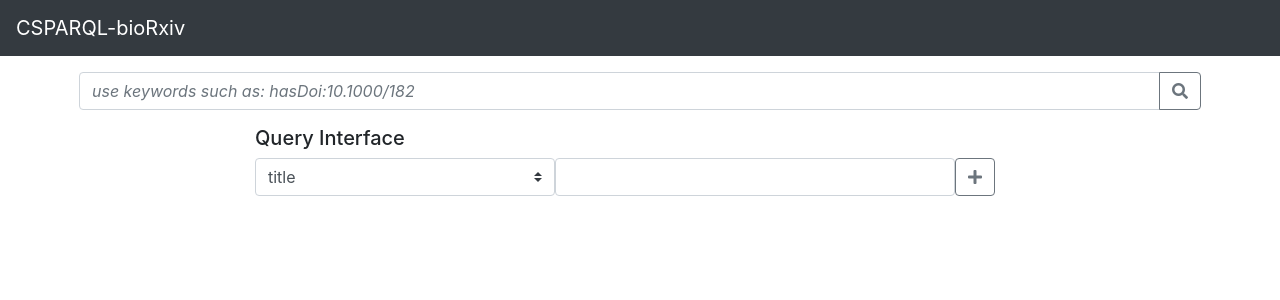
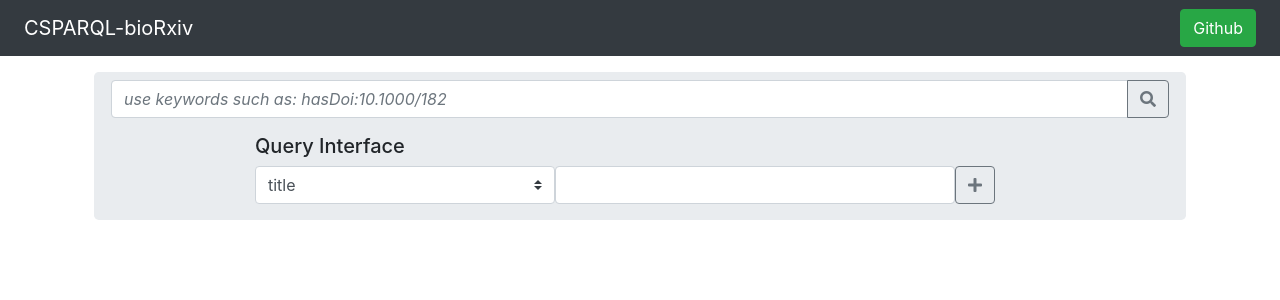
Before and after one commit to elixir-europe/BioHackathon, a Flask app: page / in a window 1280 px wide. Shown: the top 300 px of the page. Run offline with Flask 2, Linux system fonts and the light colour scheme; parts of the project's set-up code (start-up, migrations or seed data) failed here and were passed over; some libraries are stand-ins or nearby versions.

Commit message:
Update template

```diff
--- a/data/05-CSPARQL-bioRxiv/src/web_server/templates/index.html
+++ b/data/05-CSPARQL-bioRxiv/src/web_server/templates/index.html
@@ -10,14 +10,17 @@
     <link rel="stylesheet" type="text/css" href="{{ url_for('static', filename='styles.css') }}">
   </head>
   <body>
-    <nav class="navbar navbar-expand-md navbar-dark bg-dark fixed-top">
-      <a class="navbar-brand" href="/">CSPARQL-bioRxiv</a>
-    </nav>
+    <header>
+      <nav class="navbar navbar-expand-md navbar-dark bg-dark fixed-top px-4">
+        <a class="navbar-brand" href="/">CSPARQL-bioRxiv</a>
+        <ul class="navbar-nav ml-auto">
+          <a class="btn btn-success d-none d-lg-inline-block" href="https://github.com/elixir-europe/BioHackathon">Github</a>
+        </ul>
+      </nav>
+    </header>
 
-    <main class="container">
-      <div class="header">
-      </div>
-      <div id="search-bar"></div>
+    <main role="main" class="container">
+      <div id="search-bar" class="jumbotron pt-2 pb-0"></div>
       <div class="container">
         {% if data is not none %}
           {% if data|length == 0 %}
```
